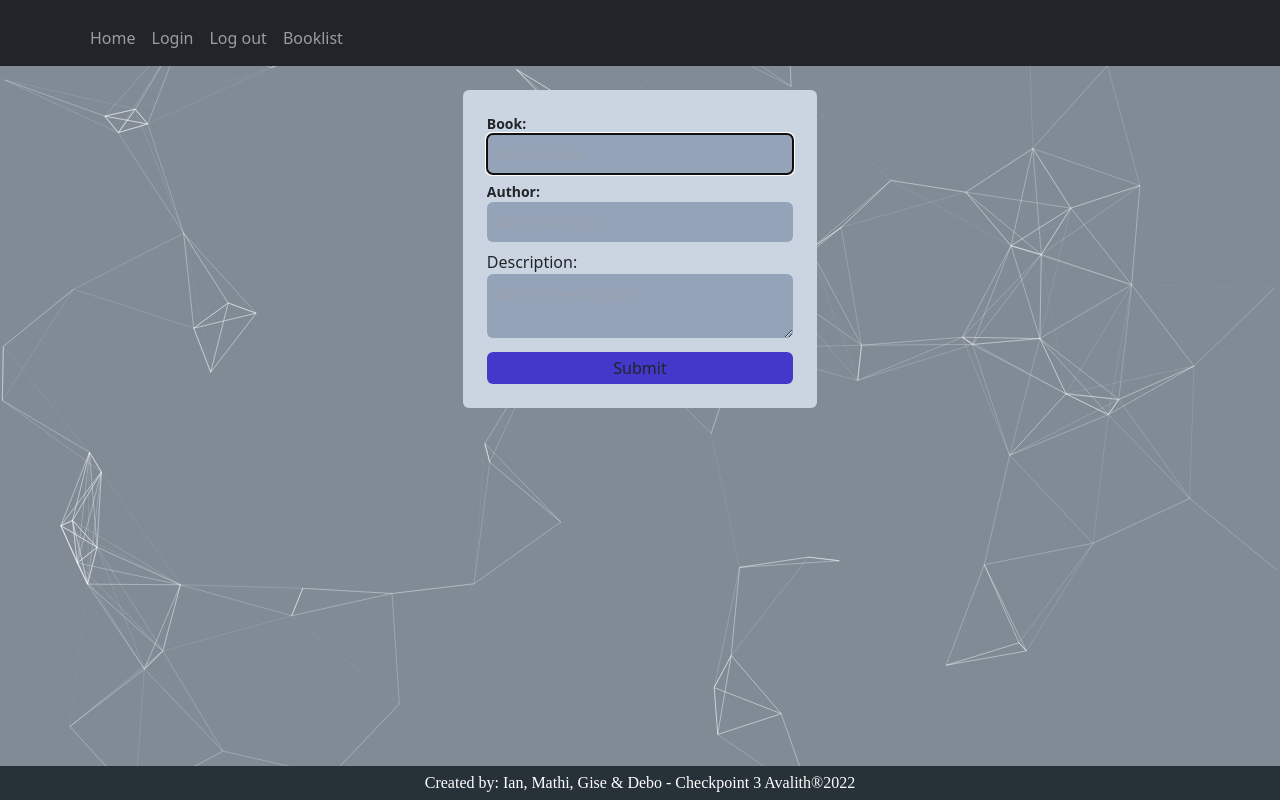
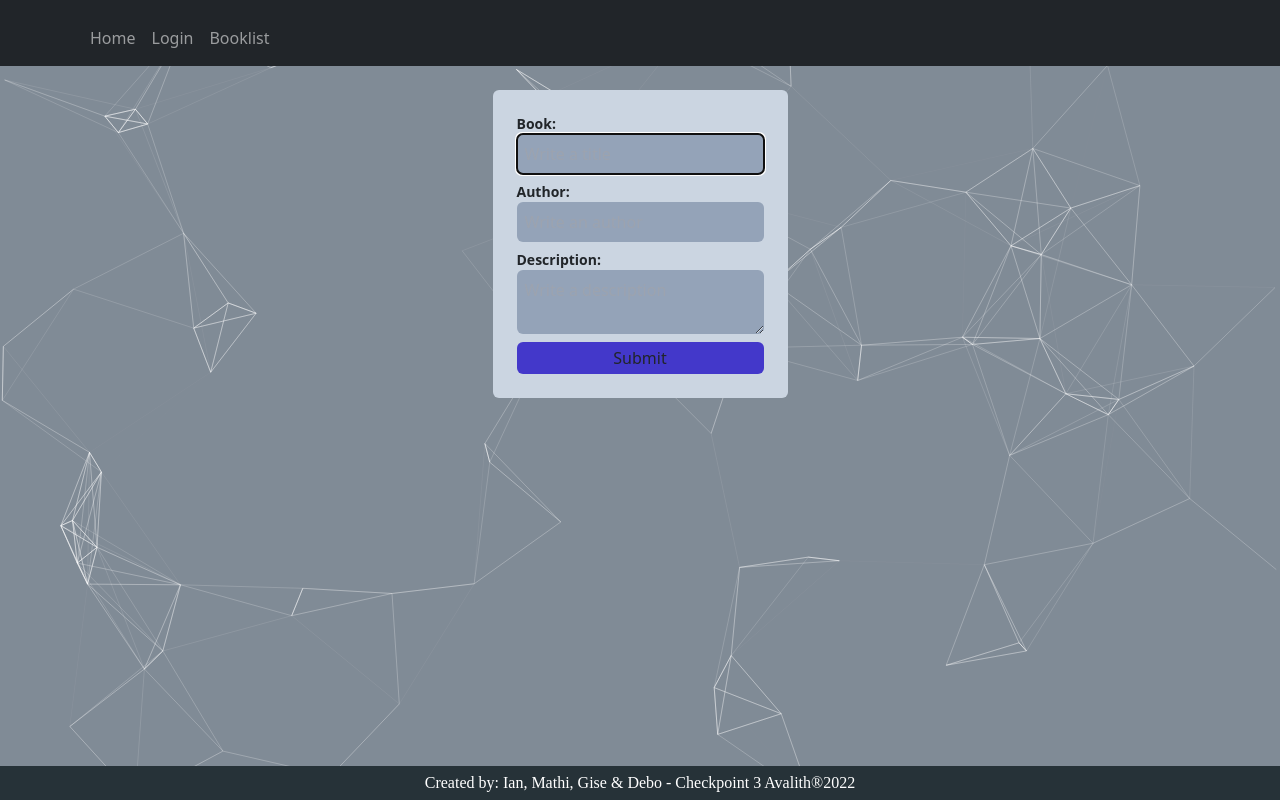
Before and after one commit to BandaGriss780/checkpoint-3, a React (Create React App) app: page /create-book in a window 1280 px wide. Built offline with nearby package versions, Linux system fonts and the light colour scheme; a web font is replaced by a local one.

Commit message:
LOG OUT ELIMINATE - FORM VALIDATION

```diff
--- a/package.json
+++ b/package.json
@@ -21,8 +21,10 @@
     "react-router-dom": "^6.4.1",
     "react-scripts": "^5.0.1",
     "react-toastify": "^9.0.8",
+    "react-tsparticles": "^2.3.3",
     "solid-particles": "^2.3.3",
     "tsparticles": "^2.3.4",
+    "tsparticles-slim": "^2.3.4",
     "uuid": "^9.0.0",
     "web-vitals": "^2.1.4"
   },
--- a/src/App.js
+++ b/src/App.js
@@ -6,7 +6,6 @@ import NavBar from "./components/NavBar";
 import Footer from "./components/Footer";
 import { ViewMorePage } from "./components/ViewMorePage";
 import LoginComponent from "./features/User/Login";
-import LogoutComponent from "./features/User/Logout";
 import Home from "./components/Home";
 import ParticlesBackground from "./components/ParticlesBackground";
 
@@ -22,7 +21,6 @@ function App() {
           <Route path="/Home" element={<Home />} />
           <Route path="/Login" exact element={<LoginComponent />} />
           <Route path="/viewmore/:id" element={<ViewMorePage />} />
-          <Route path="/Logout" exact element={<LogoutComponent />} />
 
           <Route path="/booksList" element={<BooksList />} />
           <Route path="/create-book" element={<BookForm />} />
--- a/src/components/BookForm.js
+++ b/src/components/BookForm.js
@@ -82,6 +82,9 @@ function BookForm() {
         className="w-full p-2 rounded-md  bg-slate-400 mb-2"
         placeholder="Write a title"
         autoFocus
+        required
+        minlength="10"
+        maxlength="20"
       />
       <label className="block text-sm font-bold">Author:</label>
       <input
@@ -90,19 +93,23 @@ function BookForm() {
         onChange={handleChange}
         value={book.author}
         className="w-full p-2 rounded-md bg-slate-400 mb-2"
-        placeholder="Write a auhtor"
+        placeholder="Write an author"
+        required
+        minlength="10"
+        maxlength="20"
       />
-      <label>
-        Description:
-        <textarea
+      <label className="block text-sm font-bold">Description:</label>
+  	  <textarea
           type="text"
           name="description"
           onChange={handleChange}
           value={book.description}
           className="w-full p-2 rounded-md bg-slate-400 mb-2"
           placeholder="Write a description"
+          required
+          minlength="50"
+          maxlength="150"
         />
-      </label>
       <button type="submit" className="bg-indigo-700 px-4 py-1 rounded-md">
         Submit
       </button>
--- a/src/components/NavBar.js
+++ b/src/components/NavBar.js
@@ -17,9 +17,6 @@ function NavBar() {
                 <Nav.Link as={Link} to="/Login">
                   Login
                 </Nav.Link>
-                <Nav.Link as={Link} to="/Logout">
-                  Log out
-                </Nav.Link>
                 <Nav.Link as={Link} to="/booksList">
                   Booklist
                 </Nav.Link>
--- a/src/features/User/Login.js
+++ b/src/features/User/Login.js
@@ -8,19 +8,19 @@ const LoginComponent = () => {
   const dispatch = useDispatch();
   const [user, setUser] = useState({
     email: "",
-    password: ""
+    password: "",
   });
 
   const inputHandle = (e) => {
     setUser(() => ({
       ...user,
-      [e.target.name]: e.target.value
+      [e.target.name]: e.target.value,
     }));
   };
   const handleSubmit = (e) => {
     //e.preventDefault();
     dispatch(login(user));
-    alert ("LLEGO");
+    alert("LLEGO");
     // navigate("/logout");
   };
 
@@ -99,6 +99,15 @@ const LoginComponent = () => {
               Sign in
             </button>
           </div>
+
+          <div>
+            <button
+              type="submit"
+              className="group relative w-full flex justify-center py-2 px-4 border border-transparent text-sm font-medium rounded-md text-white bg-indigo-600 hover:bg-indigo-700 focus:outline-none focus:ring-2 focus:ring-offset-2 focus:ring-indigo-500"
+            >
+              Logout
+            </button>
+          </div>
         </form>
       </div>
     </div>
--- a/src/features/User/Logout.js
+++ /dev/null
@@ -1,37 +0,0 @@
-import { useState } from "react";
-import { useNavigate } from "react-router-dom";
-import logout from "../User/UserSlice";
-import { useDispatch } from "react-redux";
-const LogoutComponent = () => {
-  const navigate = useNavigate();
-  const dispatch = useDispatch();
-  const handleSubmit = (e) => {
-    e.preventDefault();
-    dispatch(logout());
-
-    // navigate("/");
-  };
-  return (
-    <div className="min-h-full flex items-center justify-center py-12 px-4 sm:px-6 lg:px-8">
-      <div className="max-w-md w-full space-y-8">
-        <div>
-          <h2 className="mt-6 text-center text-3xl font-extrabold text-gray-900">
-            Logout from your Account
-          </h2>
-        </div>
-        <form className="mt-8 space-y-6" onSubmit={handleSubmit}>
-          <div>
-            <button
-              type="submit"
-              className="group relative w-full flex justify-center py-2 px-4 border border-transparent text-sm font-medium rounded-md text-white bg-indigo-600 hover:bg-indigo-700 focus:outline-none focus:ring-2 focus:ring-offset-2 focus:ring-indigo-500"
-            >
-              Logout
-            </button>
-          </div>
-        </form>
-      </div>
-    </div>
-  );
-};
-
-export default LogoutComponent;
```
Also changed, not shown: src/Assets/Uno.png, 1 other file (tests, documents, lock files or other folders).
